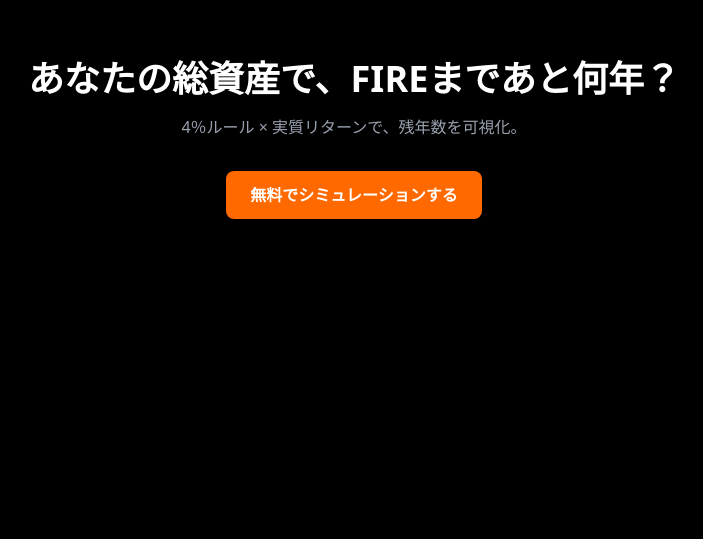
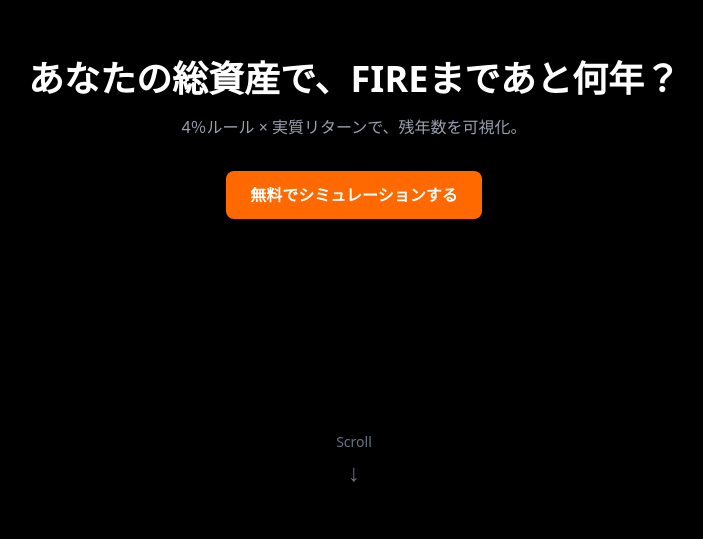
Before and after one commit to tommyjp719/fire-simulator, a Next.js app: page / in a window 1280 px wide. Shown: the part 261-800 px from the top of the page, without its empty margins (286-989 px from the left). Built offline with nearby package versions, Linux system fonts and the light colour scheme.

Commit message:
hero再修正

```diff
--- a/app/page.tsx
+++ b/app/page.tsx
@@ -3,7 +3,7 @@ export default function Home() {
     <main className="bg-black text-white">
 
       {/* Hero */}
-      <section className="min-h-screen flex flex-col items-center justify-center text-center px-6">
+      <section className="min-h-screen flex flex-col items-center justify-center text-center px-6 relative">
 
         <h1 className="text-4xl font-bold mb-4">
           あなたの総資産で、FIREまであと何年？
@@ -20,8 +20,19 @@ export default function Home() {
           無料でシミュレーションする
         </a>
 
+        <div className="absolute bottom-10 flex flex-col items-center text-gray-500 animate-bounce">
+
+          <span className="text-sm mb-1">
+            Scroll
+          </span>
+
+          <span className="text-2xl">
+            ↓
+          </span>
+
+        </div>
+
       </section>
-
       {/* このツールで分かること */}
       <section className="py-24 px-6 max-w-5xl mx-auto text-center">
 
```
